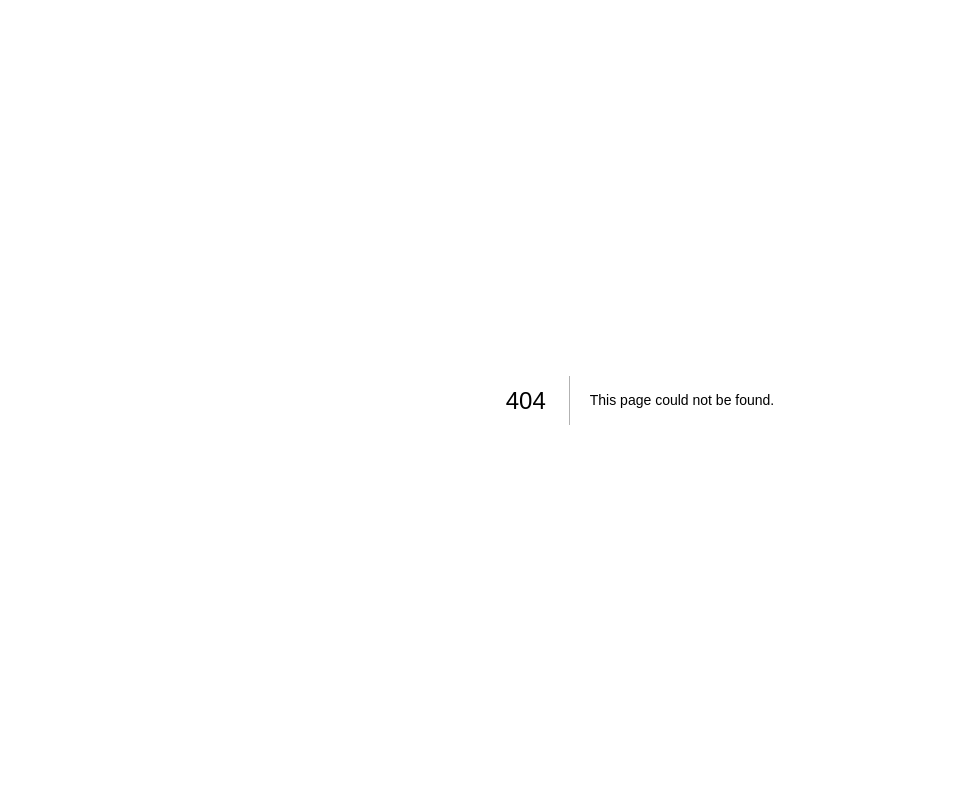
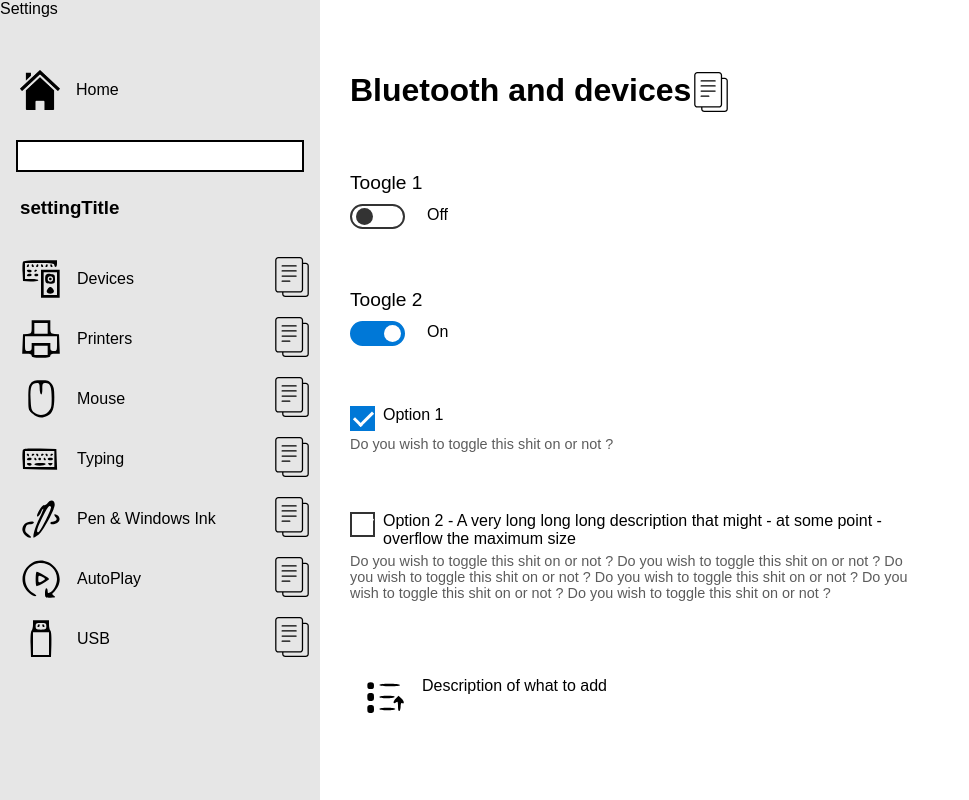
Before and after one commit to erwanvivien/ms-setting, a Next.js app: page /1 in a window 1280 px wide. Before the commit this address had no page. Shown: the whole page, without its empty margins (0-969 px from the left). Built offline with nearby package versions, Linux system fonts and the light colour scheme.

Commit message:
fix: routing on current page, not main page

```diff
--- a/components/SettingPanel.tsx
+++ b/components/SettingPanel.tsx
@@ -73,8 +73,10 @@
               }}
               onClick={() =>
                 router.push({
-                  pathname: "/",
-                  query: { setting: encodeURI(setting.setting) },
+                  query: {
+                    setting: encodeURI(setting.setting),
+                    settings: router.query.settings,
+                  },
                 })
               }
             >
```
Also changed, not shown: pages/[settings].tsx (renamed from pages/template.tsx).
